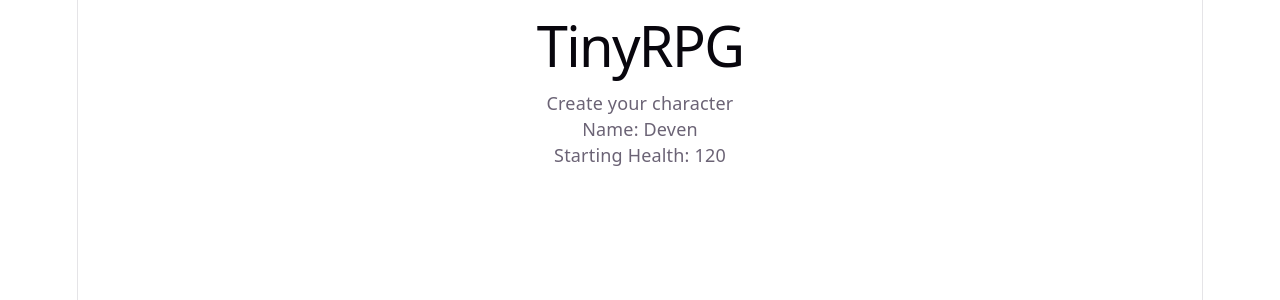
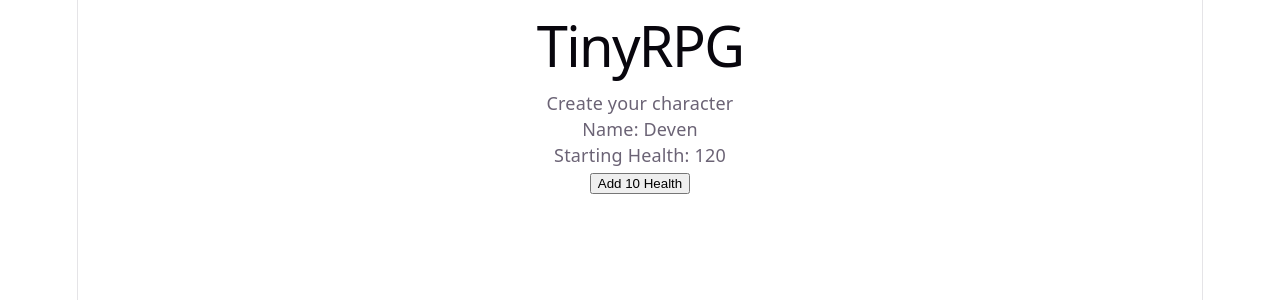
Before and after one commit to DevenSmith/Python, a React (Vite) app in the folder Tiny RPG/frontend/: page / in a window 1280 px wide. Shown: the top 300 px of the page. Built offline with nearby package versions, Linux system fonts and the light colour scheme.

Commit message:
Update App.tsx
state event

```diff
--- a/Tiny RPG/frontend/src/App.tsx
+++ b/Tiny RPG/frontend/src/App.tsx
@@ -1,4 +1,5 @@
 import './App.css'
+import { useState } from 'react'
 
 type CharacterSummaryProps = {
   name: string
@@ -7,7 +8,7 @@ type CharacterSummaryProps = {
 
 function App() {
   const characterName = 'Deven'
-  const startingHealth = 120
+  const [startingHealth, setStartingHealth] = useState(120)
 
   return (
     <main>
@@ -17,15 +18,23 @@ function App() {
         name={characterName}
         startingHealth={startingHealth}
       />
+
+      <button
+        type="button"
+        onClick={() => setStartingHealth(startingHealth + 10)}
+      >
+        Add 10 Health
+      </button>
+
     </main>
   )
 }
 
-function CharacterSummary(props: CharacterSummaryProps) {
+function CharacterSummary({ name, startingHealth }: CharacterSummaryProps) {
   return (
     <section>
-      <p>Name: {props.name}</p>
-      <p>Starting Health: {props.startingHealth}</p>
+      <p>Name: {name}</p>
+      <p>Starting Health: {startingHealth}</p>
     </section>
   )
 }
```
